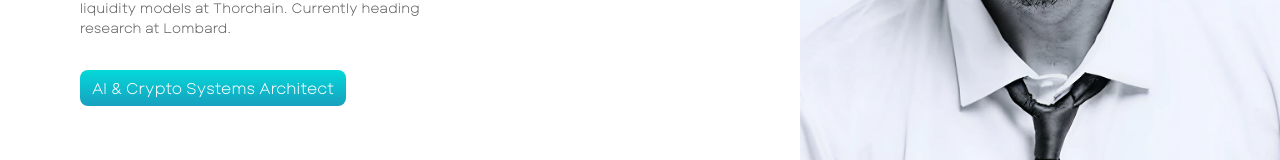
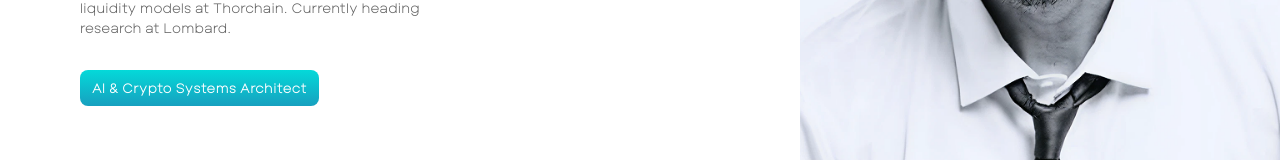
Before and after one commit to chadury2021/sankha-resume, a React (Vite) app: page / in a window 1280 px wide. Shown: the part 468-628 px from the top of the page. Built offline with nearby package versions, Linux system fonts and the light colour scheme.

Commit message:
Minor fix of buttons

```diff
--- a/src/pages/Experience/Experience.tsx
+++ b/src/pages/Experience/Experience.tsx
@@ -21,7 +21,7 @@ const Experience = () => {
           href="/sankha_banerjee.pdf"
           target="_blank"
           rel="noopener noreferrer"
-          className="inline-flex items-center h-9 px-3 rounded-lg text-white bg-gradient-to-b from-[#04D9D9] to-[#17A0BF]"
+          className="text-sm font-medium inline-flex items-center h-9 px-3 rounded-lg text-white bg-gradient-to-b from-[#04D9D9] to-[#17A0BF]"
         >
           View extended resume
         </a>
--- a/src/pages/Home/Home.tsx
+++ b/src/pages/Home/Home.tsx
@@ -27,7 +27,7 @@ const Home = () => {
         </p>
         <Link
           to="/experience"
-          className="inline-flex items-center h-9 px-3 rounded-lg text-white bg-gradient-to-b from-[#04D9D9] to-[#17A0BF]"
+          className="text-sm font-medium inline-flex items-center h-9 px-3 rounded-lg text-white bg-gradient-to-b from-[#04D9D9] to-[#17A0BF]"
         >
           AI & Crypto Systems Architect
         </Link>
```
